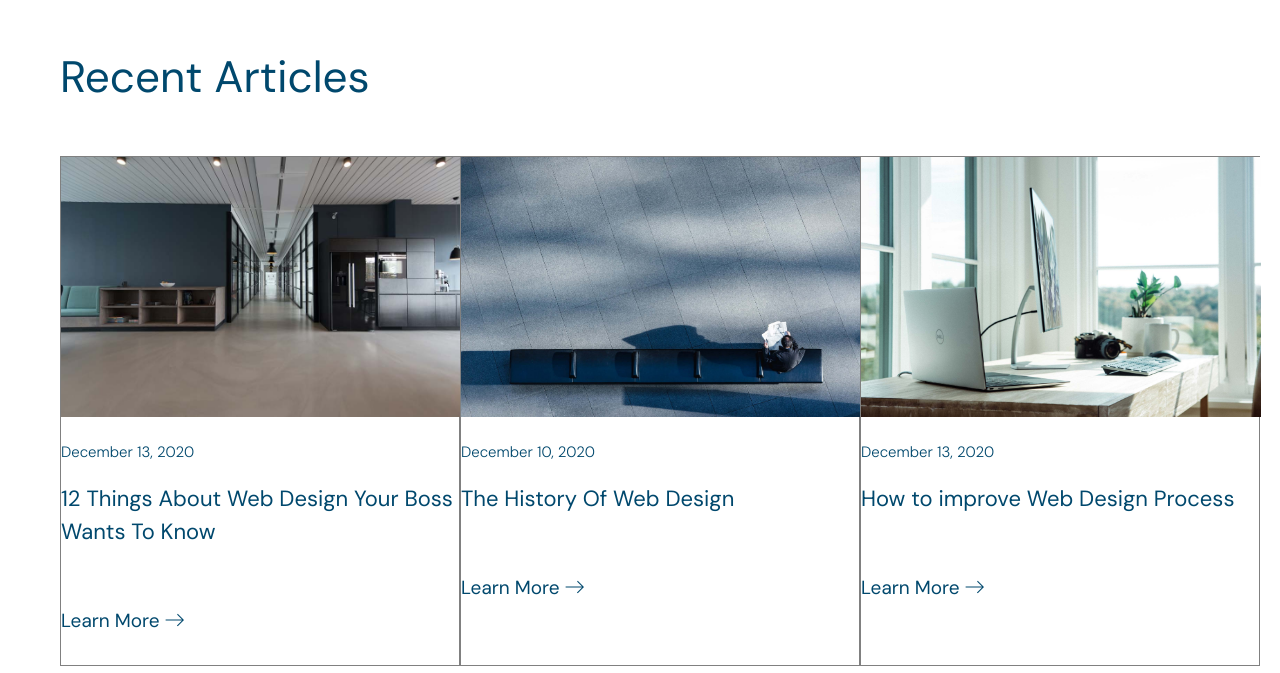
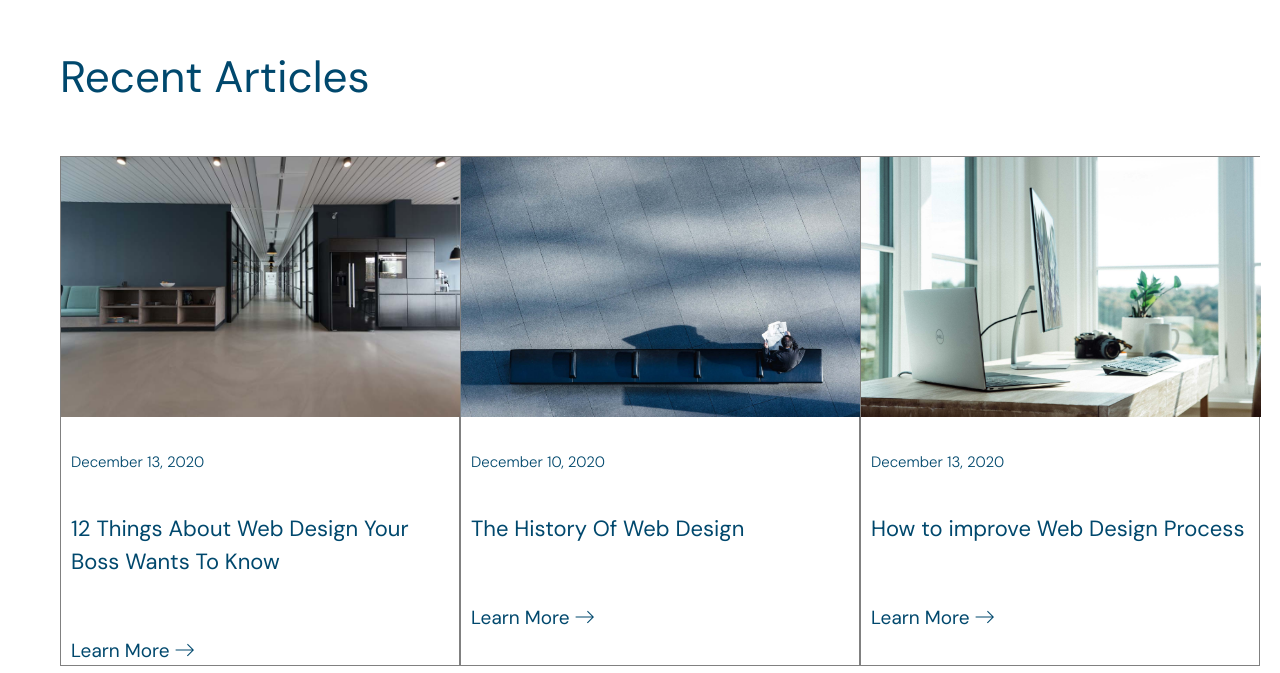
Before and after one commit to ayaulim200716-pixel/McKinley-, a website: page index.html in a window 1280 px wide. Shown: the part 3299-3972 px from the top of the page. Drawn offline with nearby package versions, Linux system fonts and the light colour scheme; files that its build step writes are made by us from their sources; a web font is replaced by a local one.

Commit message:
article section 2

```diff
--- a/styles/_article.scss
+++ b/styles/_article.scss
@@ -10,5 +10,4 @@
     &__title {
         @include m.font (44px, 400, v.$color_blue);
     }
-
 }
--- a/styles/_cards.scss
+++ b/styles/_cards.scss
@@ -114,14 +114,17 @@
         &-day {
             @include m.font (15px, 300, v.$color_blue);
             margin: 20px 0;
+             padding: 10px 10px;
         }
         &-desc {
             @include m.font (22px, 400, v.$color_blue);
             line-height: 33px;
-            margin-bottom: 60px
+            margin-bottom: 50px;
+            padding: 10px 10px;
         }
         &-btn {
             @include m.font (19px,400, v.$color_blue);
+             padding: 10px 10px;
         }
         &:hover {
             cursor: pointer;
```
